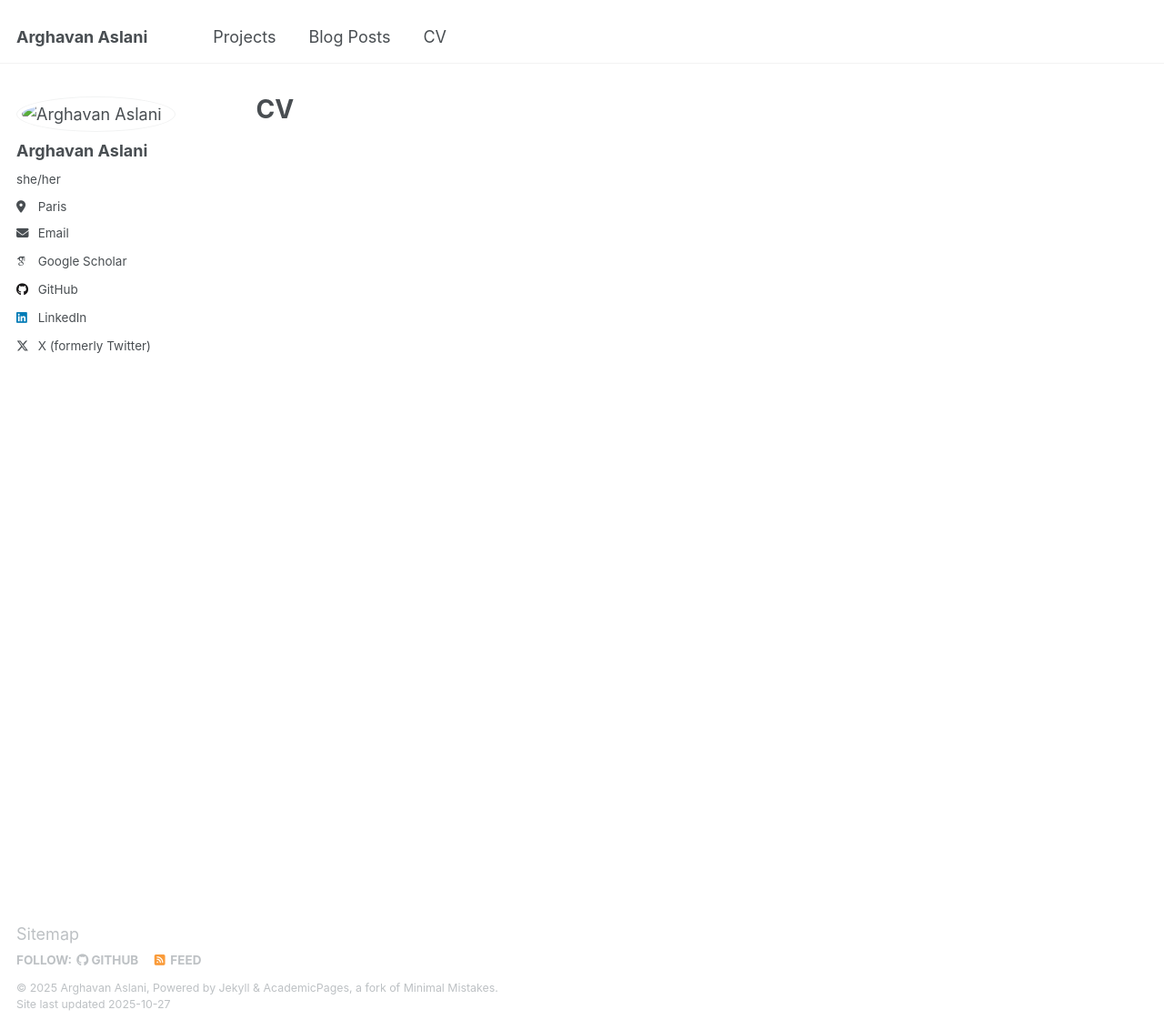
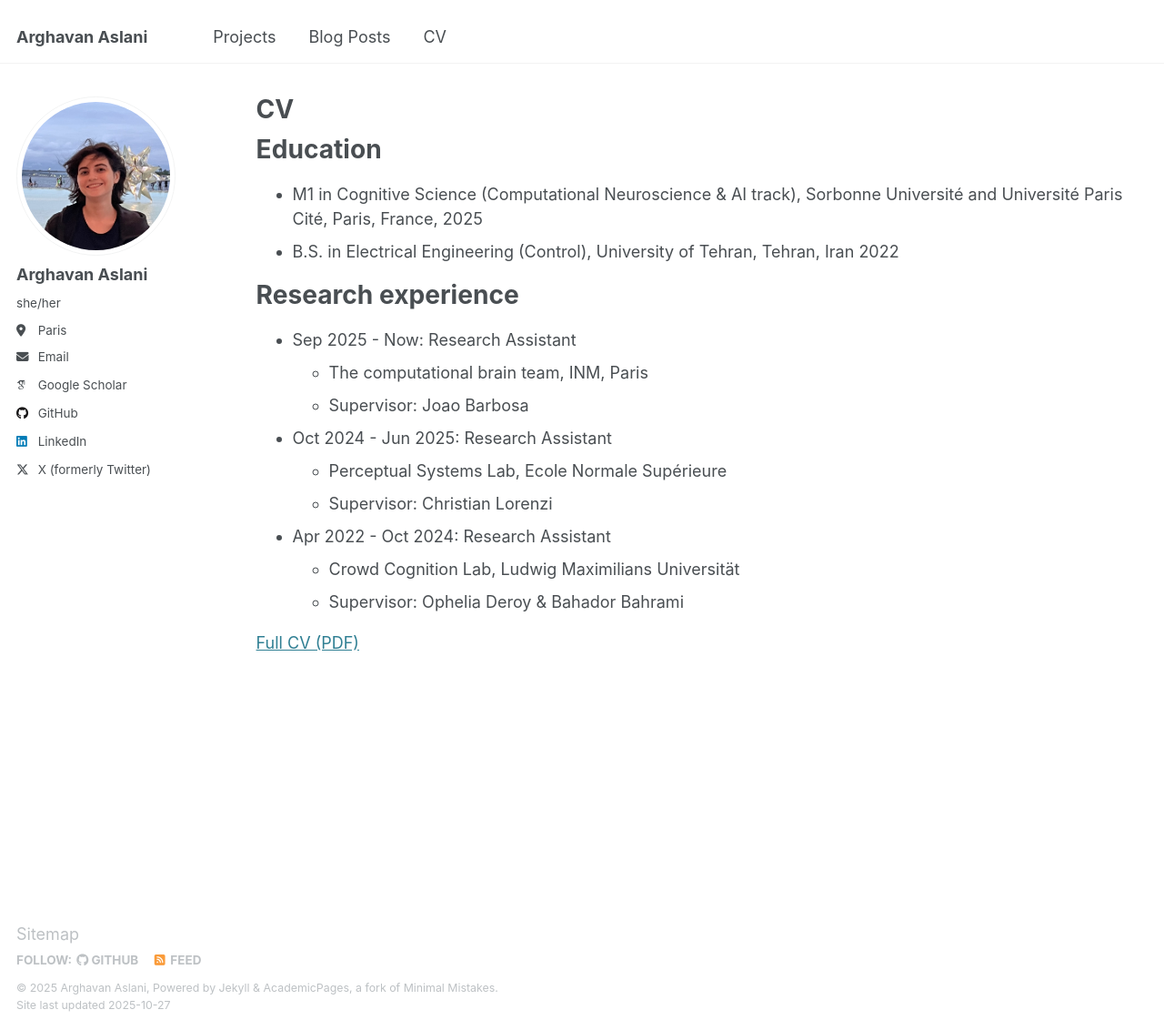
Before and after one commit to arghavanaslani/arghavanaslani.github.io, a Jekyll site: the page built from _pages/cv.md, in a window 1280 px wide and 1132 px high. Shown: the whole window at 91% size. Built offline with Jekyll 4.4.1, drawn with Linux system fonts in a browser that asks for light colours; some web fonts are replaced.

Commit message:
cv updated

```diff
--- a/_pages/cv.md
+++ b/_pages/cv.md
@@ -6,33 +6,33 @@ author_profile: true
 redirect_from:
   - /resume
 ---
-<!--
+
 {% include base_path %}
 
 Education
 ======
-* Ph.D in Version Control Theory, GitHub University, 2018 (expected)
-* M.S. in Jekyll, GitHub University, 2014
-* B.S. in GitHub, GitHub University, 2012
+<!-- * Ph.D in Version Control Theory, GitHub University, 2018 (expected) -->
+* M1 in Cognitive Science (Computational Neuroscience & AI track), Sorbonne Université and Université Paris Cité, Paris, France, 2025
+* B.S. in Electrical Engineering (Control), University of Tehran, Tehran, Iran 2022
 
-Work experience
+Research experience
 ======
-* Spring 2024: Academic Pages Collaborator
-  * GitHub University
-  * Duties includes: Updates and improvements to template
-  * Supervisor: The Users
+* Sep 2025 - Now: Research Assistant
+  * The computational brain team, INM, Paris
+  * Supervisor: Joao Barbosa
 
-* Fall 2015: Research Assistant
-  * GitHub University
-  * Duties included: Merging pull requests
-  * Supervisor: Professor Hub
+* Oct 2024 - Jun 2025: Research Assistant
+  * Perceptual Systems Lab, Ecole Normale Supérieure
+  * Supervisor: Christian Lorenzi
 
-* Summer 2015: Research Assistant
-  * GitHub University
-  * Duties included: Tagging issues
-  * Supervisor: Professor Git
+* Apr 2022 - Oct 2024: Research Assistant
+  * Crowd Cognition Lab, Ludwig Maximilians Universität
+  * Supervisor: Ophelia Deroy & Bahador Bahrami
 
-Skills
+
+[Full CV (PDF)](files/cv_ArghavanAslani.pdf)
+
+<!-- Skills
 ======
 * Skill 1
 * Skill 2
```
Also changed, not shown: _pages/markdown.md (+1 -1 lines), _pages/projects.html (renamed from _pages/publications.html), images/profile.png (renamed from images/profile.JPG), 1 other file.
